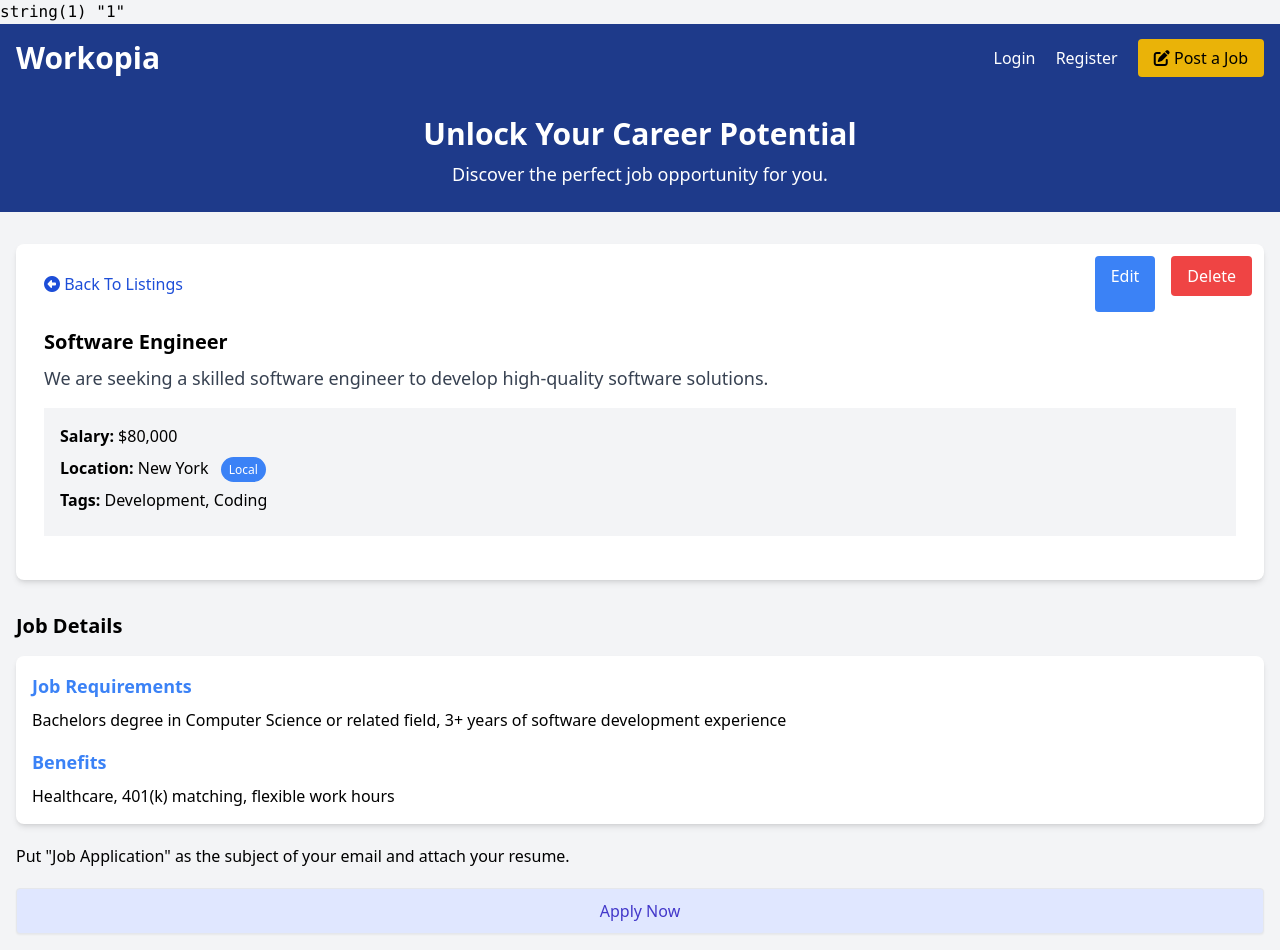
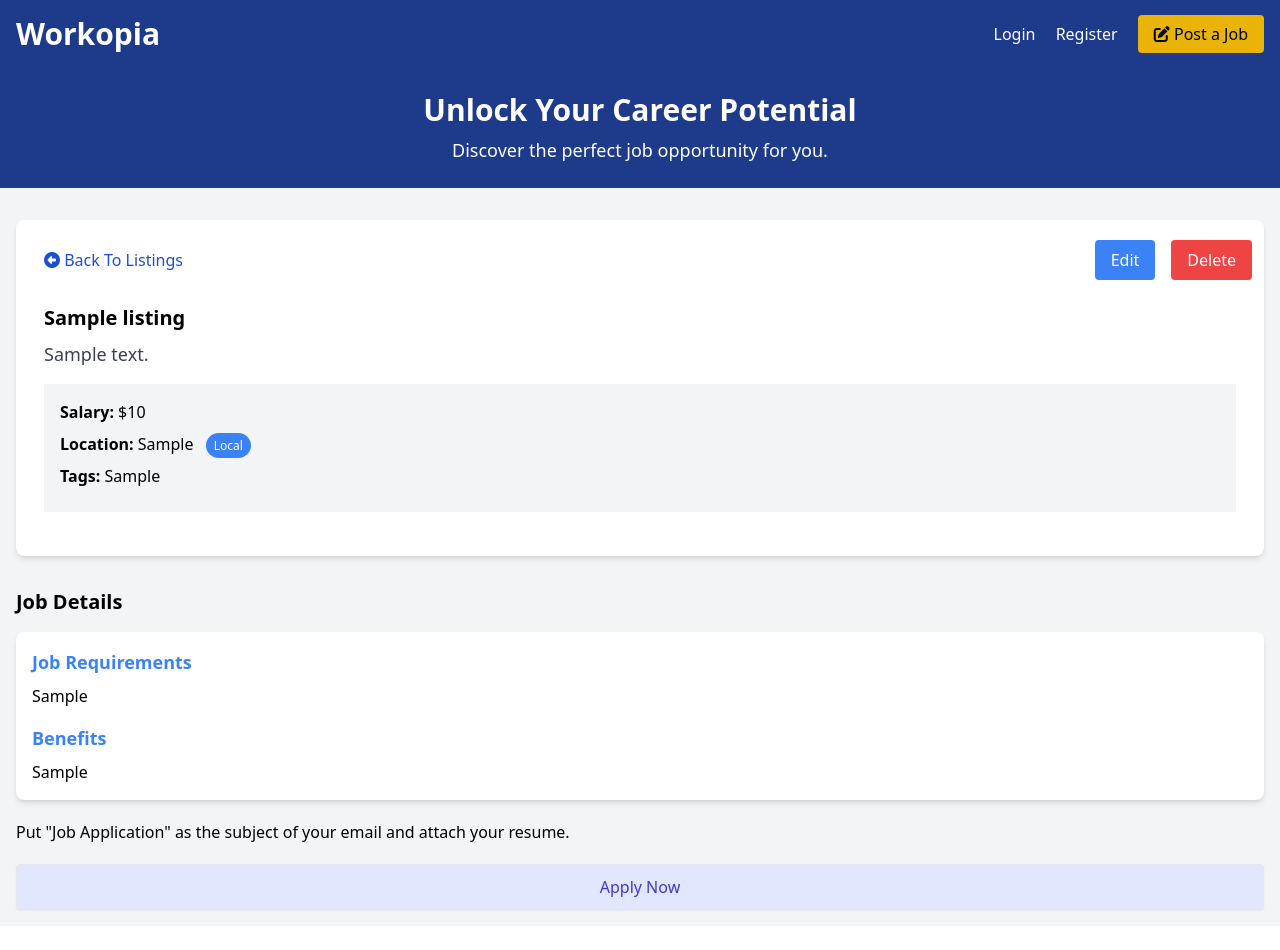
Before and after one commit to behnamhamidi1991/workopia-v2, a PHP site: page /listing?id=1 in a window 1280 px wide. After the commit the page ends 912 px from the top, so only its background shows below. Run offline with PHP 8.4, Linux system fonts and the light colour scheme; tables that the repository leaves empty or names only in its code hold one stand-in row (values such as "Sample post").

Commit message:
Second big refactor

```diff
--- a/Database.php
+++ b/Database.php
@@ -33,9 +33,15 @@ class Database {
      * @return PDOStatement
      * @throws PDOException
      */
-    public function query($query) {
+    public function query($query, $params = []) {
         try {
             $sth = $this->conn->prepare($query);
+
+            // Bind named params
+            foreach($params as $param => $value) {
+                $sth->bindValue(':' . $param, $value);
+            }
+
             $sth->execute();
             return $sth;
         } catch (PDOException $e) {
--- a/controllers/listings/show.php
+++ b/controllers/listings/show.php
@@ -5,10 +5,13 @@ $db = new Database($config);
 
 $id = $_GET['id'] ?? '';
 
-inspect($id);
+$params = [
+    'id' => $id
+];
 
-$listing = $db->query('SELECT * FROM listings WHERE id = ' . $id)->fetch();
+$listing = $db->query('SELECT * FROM listings WHERE id = :id', $params)->fetch();
 
 
-
-loadView('listings/show');
+loadView('listings/show', [
+    'listing' => $listing
+]);
--- a/views/listings/show.view.php
+++ b/views/listings/show.view.php
@@ -20,23 +20,21 @@
       </div>
     </div>
         <div class="p-4">
-          <h2 class="text-xl font-semibold">Software Engineer</h2>
+          <h2 class="text-xl font-semibold"><?= $listing->title ?></h2>
           <p class="text-gray-700 text-lg mt-2">
-            We are seeking a skilled software engineer to develop high-quality
-            software solutions.
+            <?= $listing->description ?>
           </p>
           <ul class="my-4 bg-gray-100 p-4">
-            <li class="mb-2"><strong>Salary:</strong> $80,000</li>
+            <li class="mb-2"><strong>Salary:</strong> <?= formatSalary($listing->salary) ?></li>
             <li class="mb-2">
-              <strong>Location:</strong> New York
+              <strong>Location:</strong> <?= $listing->city ?>
               <span
                 class="text-xs bg-blue-500 text-white rounded-full px-2 py-1 ml-2"
                 >Local</span
               >
             </li>
             <li class="mb-2">
-              <strong>Tags:</strong> <span>Development</span>,
-              <span>Coding</span>
+              <strong>Tags:</strong> <span><?= $listing->tags ?></span>
             </li>
           </ul>
         </div>
@@ -50,11 +48,10 @@
           Job Requirements
         </h3>
         <p>
-          Bachelors degree in Computer Science or related field, 3+ years of
-          software development experience
+          <?= $listing->requirements ?>
         </p>
         <h3 class="text-lg font-semibold mt-4 mb-2 text-blue-500">Benefits</h3>
-        <p>Healthcare, 401(k) matching, flexible work hours</p>
+        <p><?= $listing->benefits?> </p>
       </div>
       <p class="my-5">
         Put "Job Application" as the subject of your email and attach your
```
Also changed, not shown: views/home.view.php (+1 -6 lines).
